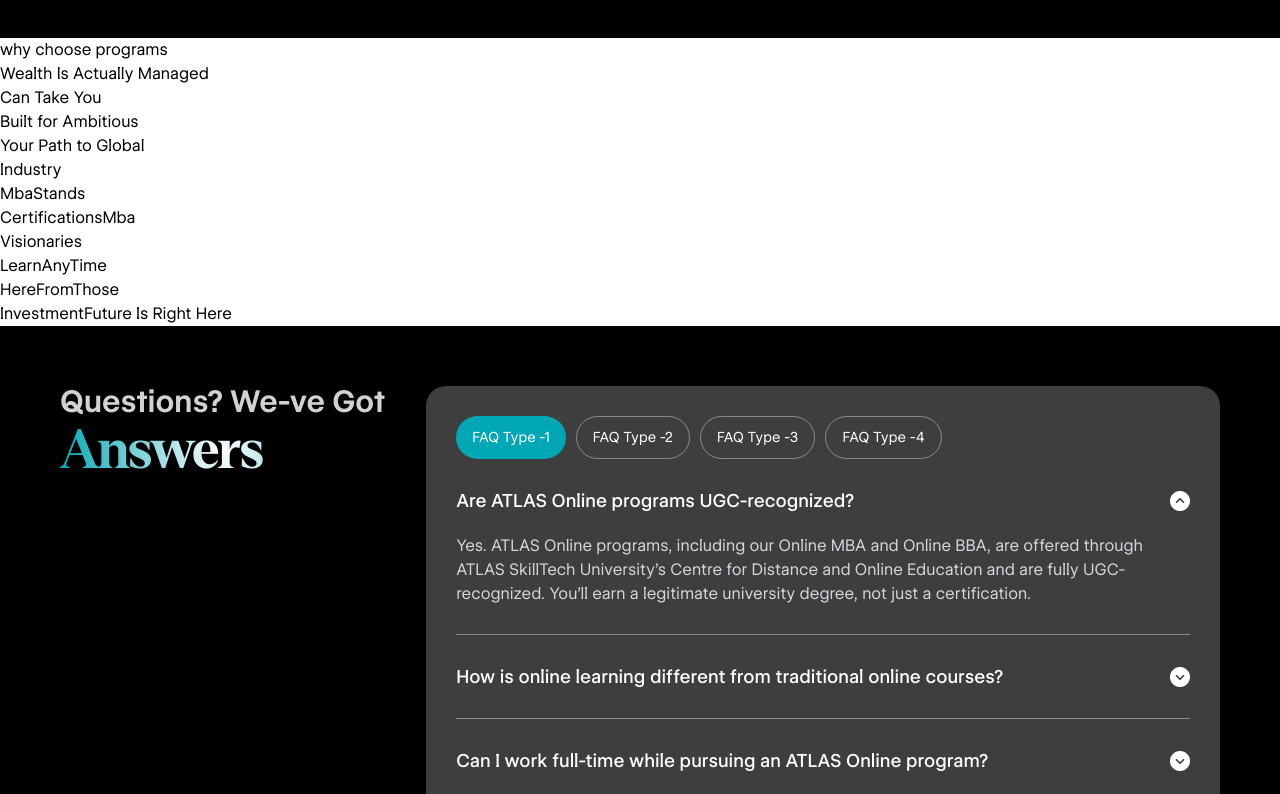
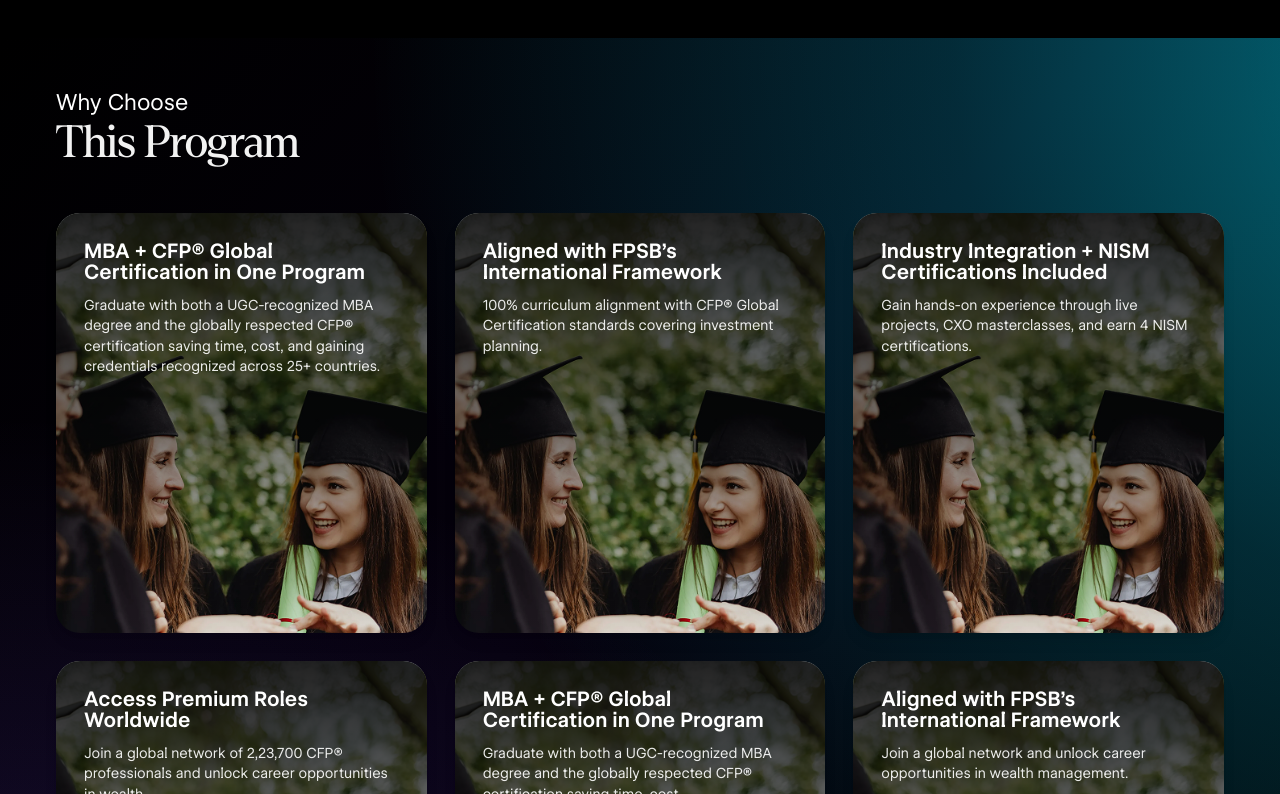
Before and after one commit to atlasskilltech/atlasonline, a Next.js app: page / in a window 1280 px wide. Shown: the part 1446-2240 px from the top of the page. Built offline with nearby package versions, Linux system fonts and the light colour scheme.

Commit message:
Program Page Commited

```diff
--- a/app/layout.js
+++ b/app/layout.js
@@ -23,8 +23,8 @@
       <body
         className={`${geistSans.variable} ${geistMono.variable} antialiased font-visual relative max-w-[1920px] mx-auto pt-[112px] medium:pt-[131px] cursor-(--f-cursor-default)`}
       >
-       <SmoothScroll>{children}</SmoothScroll>
-      {/* {children} */}
+       {/* <SmoothScroll>{children}</SmoothScroll> */}
+      {children}
       </body>
     </html>
   );
--- /dev/null
+++ b/components/section/2-section/ProgramCard.js
@@ -0,0 +1,42 @@
+import React from "react";
+
+/**
+ * ProgramCard
+ * - image background with dark top gradient overlay
+ * - rounded corners, responsive heights
+ * - props: title, description, imgSrc, className
+ */
+const ProgramCard = ({ title, description, imgSrc, className = "" }) => {
+  return (
+    <article
+      className={`rk-program-card relative overflow-hidden rounded-[24px] ${className}`}
+      aria-label={title}
+    >
+      {/* background image */}
+      <img
+        src={imgSrc}
+        alt=""
+        className="rk-card-img w-full h-[340px] object-cover small:h-[360px] medium:h-[420px] base:h-[460px]"
+        loading="lazy"
+      />
+
+      {/* overlay gradient (dark at top -> transparent) */}
+      <div className="absolute inset-0 pointer-events-none">
+        <div className="absolute inset-0 bg-gradient-to-b from-black/85 via-black/45 to-transparent"></div>
+      </div>
+
+      {/* content placed in top-left */}
+      <div className="absolute top-0 left-0 right-0 p-6 small:p-7 z-10 flex flex-col">
+        <h3 className="rk-card-title font-visual text-[18px] small:text-[20px] medium:text-[20px] font-semibold text-white leading-[1.05]">
+          {title}
+        </h3>
+
+        <p className="rk-card-desc mt-3 text-[13px] small:text-[14px] leading-[1.45] text-white/90 font-visual max-w-[42ch]">
+          {description}
+        </p>
+      </div>
+    </article>
+  );
+};
+
+export default ProgramCard;
--- a/components/section/2-section/ProgramChoose.js
+++ b/components/section/2-section/ProgramChoose.js
@@ -1,7 +1,149 @@
+"use client";
+
+import React, { useEffect, useState } from "react";
+import ProgramCard from "./ProgramCard";
+
+/**
+ * Cards Data
+ */
+const cards = [
+  {
+    title: "MBA + CFP® Global Certification in One Program",
+    description:
+      "Graduate with both a UGC-recognized MBA degree and the globally respected CFP® certification saving time, cost, and gaining credentials recognized across 25+ countries.",
+    imgSrc: "/cards/card-1.png",
+  },
+  {
+    title: "Aligned with FPSB’s International Framework",
+    description:
+      "100% curriculum alignment with CFP® Global Certification standards covering investment planning.",
+    imgSrc: "/cards/card-1.png",
+  },
+  {
+    title: "Industry Integration + NISM Certifications Included",
+    description:
+      "Gain hands-on experience through live projects, CXO masterclasses, and earn 4 NISM certifications.",
+    imgSrc: "/cards/card-1.png",
+  },
+  {
+    title: "Access Premium Roles Worldwide",
+    description:
+      "Join a global network of 2,23,700 CFP® professionals and unlock career opportunities in wealth.",
+    imgSrc: "/cards/card-1.png",
+  },
+  {
+    title: "MBA + CFP® Global Certification in One Program",
+    description:
+      "Graduate with both a UGC-recognized MBA degree and the globally respected CFP® certification saving time, cost.",
+    imgSrc: "/cards/card-1.png",
+  },
+  {
+    title: "Aligned with FPSB’s International Framework",
+    description:
+      "Join a global network and unlock career opportunities in wealth management.",
+    imgSrc: "/cards/card-1.png",
+  },
+];
+
 const ProgramChoose = () => {
-    return (
-   <section>why choose programs</section>
-    )
-  }
 
-  export default ProgramChoose
+  const [isMobile, setIsMobile] = useState(false);
+  const [visibleCount, setVisibleCount] = useState(cards.length);
+
+  useEffect(() => {
+
+    const checkScreen = () => {
+      if (window.innerWidth < 1081) {
+        // Mobile
+        setIsMobile(true);
+        setVisibleCount(3);
+      } else {
+        // Tablet / Desktop
+        setIsMobile(false);
+        setVisibleCount(cards.length);
+      }
+    };
+
+    checkScreen();
+    window.addEventListener("resize", checkScreen);
+
+    return () => window.removeEventListener("resize", checkScreen);
+
+  }, []);
+
+  return (
+    <section
+      className="rk-why-program-section relative w-full px-[20px] small:px-[56px] py-[48px]
+
+      bg-[radial-gradient(circle_at_0%_120%,rgba(123,78,247,0.45)_0%,rgba(123,78,247,0.15)_25%,transparent_55%),radial-gradient(circle_at_120%_0%,rgba(0,212,235,0.55)_0%,rgba(0,212,235,0.2)_30%,transparent_60%),linear-gradient(135deg,#000000_0%,#05010d_45%,#000000_100%)]
+
+      bg-cover bg-no-repeat"
+      aria-labelledby="why-program-heading"
+    >
+      <div className="max-w-[1280px] mx-auto">
+
+        {/* Header */}
+        <header className="rk-section-header mb-8 small:mb-12">
+          <p className="text-white text-[20px] small:text-[22px] font-visual">
+            Why Choose
+          </p>
+
+          <h2
+            id="why-program-heading"
+            className="mt-1 font-denton text-[36px] small:text-[44px] base:text-[56px] text-white/95 leading-[0.95]"
+          >
+            This Program
+          </h2>
+        </header>
+
+        {/* Cards Grid */}
+        <div className="rk-cards-grid grid grid-cols-1 small:grid-cols-2 medium:grid-cols-3 gap-[28px]">
+
+          {cards.slice(0, visibleCount).map((c, idx) => (
+            <ProgramCard
+              key={idx}
+              title={c.title}
+              description={c.description}
+              imgSrc={c.imgSrc}
+              className="shadow-lg"
+            />
+          ))}
+
+        </div>
+
+        {/* Actions */}
+        <div className="rk-actions mt-8 small:mt-12 flex flex-col items-center gap-4">
+
+          {/* Load More (Mobile Only) */}
+          {isMobile && visibleCount < cards.length && (
+            <button
+              type="button"
+              onClick={() => setVisibleCount(cards.length)}
+              className="rk-load-more text-white underline font-visual text-[16px]"
+            >
+              Load More
+            </button>
+          )}
+
+          {/* Apply Now */}
+          <form
+            className="rk-apply-form mt-2"
+            onSubmit={(e) => e.preventDefault()}
+          >
+            <div className="flex justify-center">
+              <button
+                type="submit"
+                className="rk-apply-btn inline-block px-[28px] py-[12px] bg-white text-black font-semibold"
+              >
+                Apply Now
+              </button>
+            </div>
+          </form>
+
+        </div>
+      </div>
+    </section>
+  );
+};
+
+export default ProgramChoose;
```
Also changed, not shown: public/cards/card-1.png (added).
